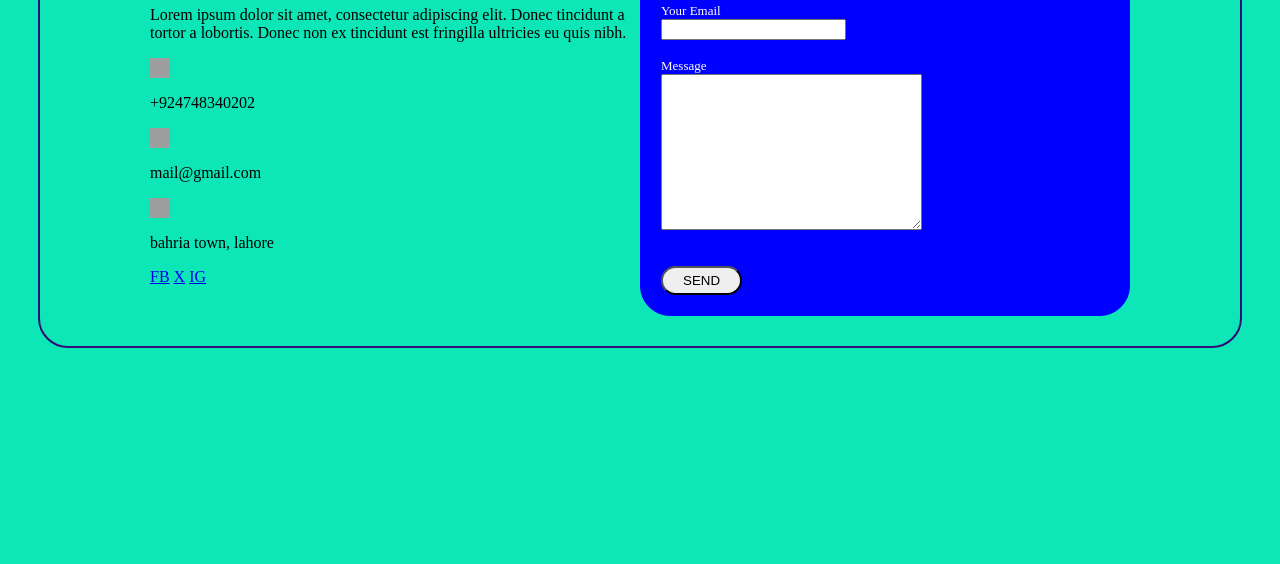
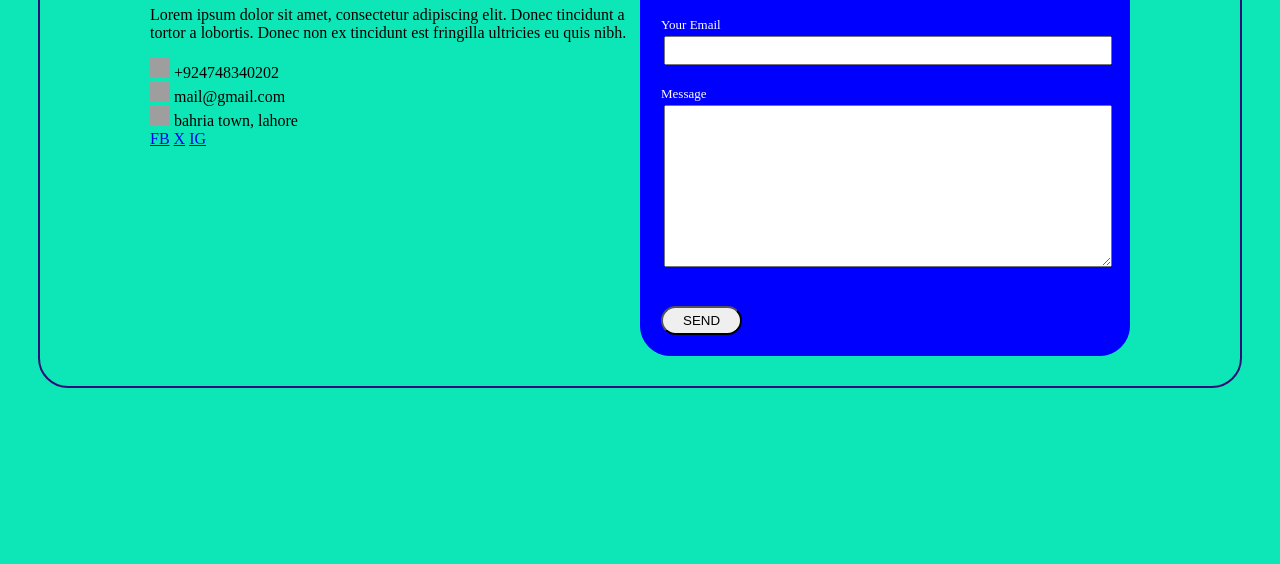
Before and after one commit to danzi-t19/Contact-Form, a plain HTML site: page login.html in a window 1280 px wide. Shown: the part 236-800 px from the top of the page. Drawn offline with Linux system fonts and the light colour scheme; grey boxes are pictures that could not be loaded.

Commit message:
Update login.html

```diff
--- a/login.html
+++ b/login.html
@@ -53,6 +53,14 @@
         padding-bottom: 5px;
         border-radius: 20px;
        }
+       input, textarea{
+        width: 100%;
+        padding: 5px;
+        margin: 3px;
+       }
+       .service img ,.service p{
+          display: inline;
+       }
     </style>
 </head>
 <body>
@@ -66,19 +74,19 @@
             <h1>Hire/Inquiry</h1>
             <p>Lorem ipsum dolor sit amet, consectetur adipiscing elit. Donec tincidunt a tortor a lobortis. Donec non ex tincidunt est fringilla ultricies eu quis nibh.</p>
             <div>
-                <div>
+                <div class="service">
                     <img src="https://cdn-icons-png.freepik.com/512/13107/13107214.png" alt="" width="20px" height="20px"/>
                     <p>+924748340202</p>
                 </div>
-                <div>
+                <div class="service">
                     <img src="https://th.bing.com/th/id/OIP.0QN-TW5U9zQ17qLeBWrZyAHaHa?rs=1&pid=ImgDetMain" alt="" width="20px" height="20px"/>
                     <p>mail@gmail.com</p>
                 </div>
-                <div>
+                <div class="service">
                     <img src="https://icones.pro/wp-content/uploads/2021/02/icone-de-broche-de-localisation-violette.png" alt="" width="20px" height="20px"/>
                     <p>bahria town, lahore</p>
                 </div>
-                <div>
+                <div class="service">
                     <a href="https://www.facebook.com/">FB</a>
                     <a href="https://www.x.com/">X</a>
                     <a href="https://www.instagram.com/">IG</a>
```
